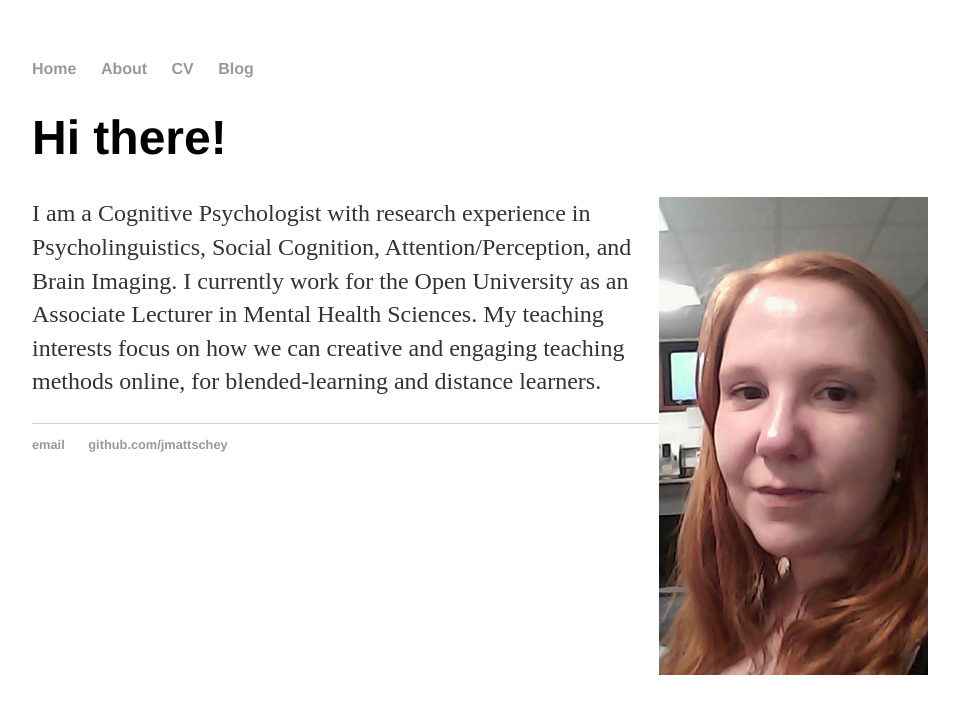
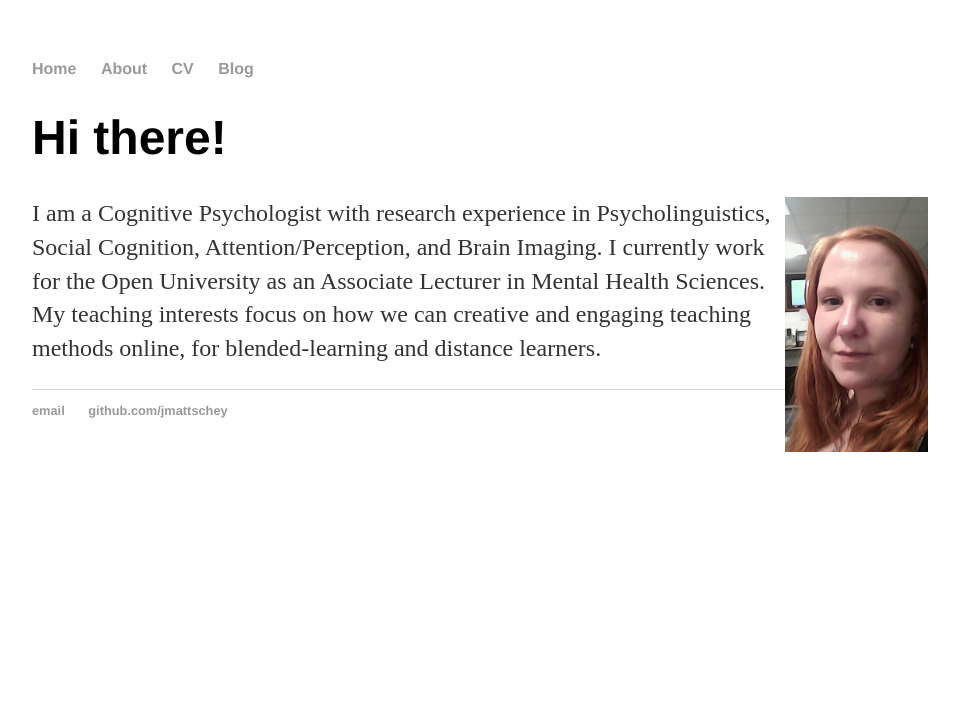
Before and after one commit to jmattschey/jmattschey.github.io, a Jekyll site: the page built from index.html, in a window 1280 px wide. Shown: the top 714 px of the page, without its empty margins (160-1119 px from the left). Built offline with Jekyll 4.4.1, drawn with Linux system fonts in a browser that asks for light colours.

Commit message:
Update index.html

```diff
--- a/index.html
+++ b/index.html
@@ -7,7 +7,7 @@
 
 	<h1>Hi there!</h1>
 
-	<img src="profile.jpg" style="float:right;width:30%;">
+	<img src="profile.jpg" style="float:right;width:16%;">
 
 	<p>I am a Cognitive Psychologist with research experience in Psycholinguistics,
 	Social Cognition, Attention/Perception, and Brain Imaging. I currently
```
